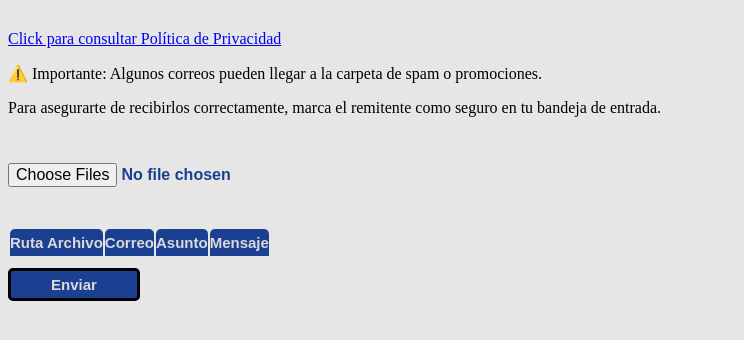
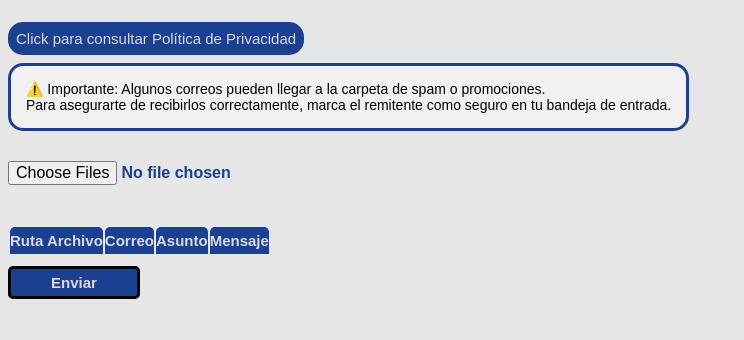
Before and after one commit to Pedrochacon9621/AppCorreos1, a React (Vite) app in the folder Frontend-AppCorreos/: page / in a window 1280 px wide. Shown: the top 340 px of the page, without its empty margins (0-744 px from the left). Built offline with nearby package versions, Linux system fonts and the light colour scheme.

Commit message:
edi 08102025 1

```diff
--- a/Frontend-AppCorreos/src/App.tsx
+++ b/Frontend-AppCorreos/src/App.tsx
@@ -4,11 +4,6 @@ import "./css/generales.css"
 import { useEffect } from "react";
 import { Route, BrowserRouter as Router, Routes } from "react-router-dom";
 function App() {
-
-useEffect(() => {
-    alert("Esta aplicación es una versión de prueba con fines demostrativos. No realiza almacenamiento ni procesamiento de datos personales. Toda la información ingresada —como correos, archivos o mensajes— se gestiona únicamente en el navegador del usuario y no se transmite a servidores externos. No está diseñada para uso comercial ni para el envío real de correos electrónicos. Se recomienda no ingresar información sensible durante su uso. Puede consulta la política de privacidad completa en el enlace");
-  }, []);
-
 
   return (
     <>
--- a/Frontend-AppCorreos/src/componentes/BusquedaArchivo.tsx
+++ b/Frontend-AppCorreos/src/componentes/BusquedaArchivo.tsx
@@ -1,65 +1,51 @@
-import { ChangeEvent, useState, ClipboardEvent, FormEvent } from 'react';
+import { ChangeEvent, useState, ClipboardEvent, FormEvent, useEffect } from 'react';
 import { enviarFileBackend } from '../js/fetch';
 import { Link } from "react-router-dom";
 
 export default function BusquedaArchivo() {
-
         //Estado de los Archivos cargados con el input--
         const [archivos, setArchivos] = useState<File[]>([])
-
       //ESTADO DE CELDAS DE PEGADO
       const [correo, setCorreo] = useState<string[]>([]);
       const [asunto, setAsunto] = useState<string[]>([]);
       const [mensaje, setMensaje] = useState<string[]>([]);
-
-
+      useEffect(() => {
+        alert("Esta aplicación es una versión de prueba con fines demostrativos. No realiza almacenamiento ni procesamiento de datos personales. Toda la información ingresada —como correos, archivos o mensajes— se gestiona únicamente en el navegador del usuario y no se transmite a servidores externos. No está diseñada para uso comercial ni para el envío real de correos electrónicos. Se recomienda no ingresar información sensible durante su uso. Puede consulta la política de privacidad completa en el enlace");
+      }, []);
       const crearFormData = (event: FormEvent<HTMLFormElement>)=>{
           let formData = new FormData();
           event.preventDefault();
-
           // Agrega los arreglos como JSON strings
           formData.append('correo', JSON.stringify(correo));
           formData.append('asunto', JSON.stringify(asunto));
           formData.append('mensaje', JSON.stringify(mensaje));
-
             archivos.map((archivo)=>(
               formData.append('files', archivo)
             ))
-
               // Verificar el contenido de FormData
             for (let pair of formData.entries()) {
               console.log(pair[0] + ': ' + pair[1]);
             }
               enviarFileBackend(formData);
         }
-
         const handleFilesChange = (event: ChangeEvent<HTMLInputElement>) => {
           const files = event.target.files;
           if (files) {
             console.log('Archivos seleccionados:', files);
             // Aquí puedes manejar la carga de los archivos
-
             const fileArray = Array.from(files);
             setArchivos(fileArray)
-
-            console.log(fileArray);
-
           }
         }
-
         const handlePaste = (e: ClipboardEvent<HTMLInputElement>, dato:string) => {
-
           const pastedText = e.clipboardData.getData('text/plain');
           //console.log(pastedText);
-
           const rows = pastedText.split('\n');
           console.log(rows);
-
           if (rows.length === 1) {
             // Permite el comportamiento por defecto si no hay saltos de línea
             return;
           }
-
           switch (dato) {
             case 'correo':
               setCorreo(rows);
@@ -73,23 +59,19 @@ export default function BusquedaArchivo() {
             default:
               break;
           }
-
           e.preventDefault();
-
         };
-
-
         return (
           <div  style={{marginTop:"30px"}}>
             <nav>
-              <Link to="/politica">Click para consultar Política de Privacidad</Link>
+              <Link className='enlace1' to="/politica" target='_blank'>Click para consultar Política de Privacidad</Link>
             </nav>
-            <p>⚠️ Importante: Algunos correos pueden llegar a la carpeta de spam o promociones.</p>
-            <p>Para asegurarte de recibirlos correctamente, marca el remitente como seguro en tu bandeja de entrada.</p>
+            <div className='content-text1'>
+              <p className='text1'>⚠️ Importante: Algunos correos pueden llegar a la carpeta de spam o promociones.</p>
+              <p className='text1'>Para asegurarte de recibirlos correctamente, marca el remitente como seguro en tu bandeja de entrada.</p>
+            </div>
             <form onSubmit={(e)=>crearFormData(e)} encType="multipart/form-data">
-
               <input id="btnArchivo" type="file" name='files' multiple onChange={handleFilesChange} />
-
               <table>
                 <thead>
                   <tr >
@@ -103,8 +85,6 @@ export default function BusquedaArchivo() {
                   {archivos.map((archivo, index) =>(
                   <tr key={index}>
                     <td>{archivo.name}</td>
-
-
                             <td><input type="text"   value={correo[index] || ''} onPaste={(e) => handlePaste(e, 'correo')} onChange={(e) => {const newCorreo = [...correo]; newCorreo[index] = e.target.value; setCorreo(newCorreo);
                            }}/></td>
 
@@ -113,7 +93,6 @@ export default function BusquedaArchivo() {
 
                           <td><input type="text"  value={ mensaje[index] || ''} onPaste={(e) => handlePaste(e, 'mensaje')} onChange={(e) => { const newMensaje = [...mensaje]; newMensaje[index] = e.target.value; setMensaje(newMensaje);
                   }}/></td>
-
                   </tr>
                   ))}
                 </tbody>
@@ -121,6 +100,5 @@ export default function BusquedaArchivo() {
                       <button id="btnEnviar" type='submit' style={{cursor:"pointer"}}> Enviar</button>
             </form>
           </div>
-
         );
       }
--- a/Frontend-AppCorreos/src/css/generales.css
+++ b/Frontend-AppCorreos/src/css/generales.css
@@ -1,9 +1,6 @@
 *{
     background-color: rgb(230, 230, 230);
 }
-
-
-
 
 form{
     border: none;
@@ -31,9 +28,7 @@ td {
     /*background-color: rgb(219, 217, 217);*/
     background-color: white;
     padding: 4px;
-
 }
-
 
 #btnArchivo{
    background: none;
@@ -46,7 +41,6 @@ td {
     color:rgb(27, 64, 146) ;
 
 }
-
 
 #btnEnviar {
     margin-top: 10px;
@@ -72,3 +66,28 @@ th{
     border-top-right-radius: 5px;
     padding: 5px 0;
 }
+
+.enlace1{
+    font-family: Arial, Helvetica, sans-serif;
+    font-size: 15px;
+    color:rgb(219, 217, 217);
+    background-color: rgb(27, 64, 146);
+    text-decoration: none;
+    padding: 8px;
+    border-radius: 15px;
+
+}
+.text1{
+    font-family: Arial, Helvetica, sans-serif;
+    font-size: 14px;
+    background: none;
+    margin: 0;
+}
+.content-text1{
+    padding: 15px;
+    border: solid rgb(27, 64, 146);
+    border-radius: 15px;
+    width: fit-content;
+    margin-top: 15px;
+    background-color: rgb(241, 241, 241);
+}
```
